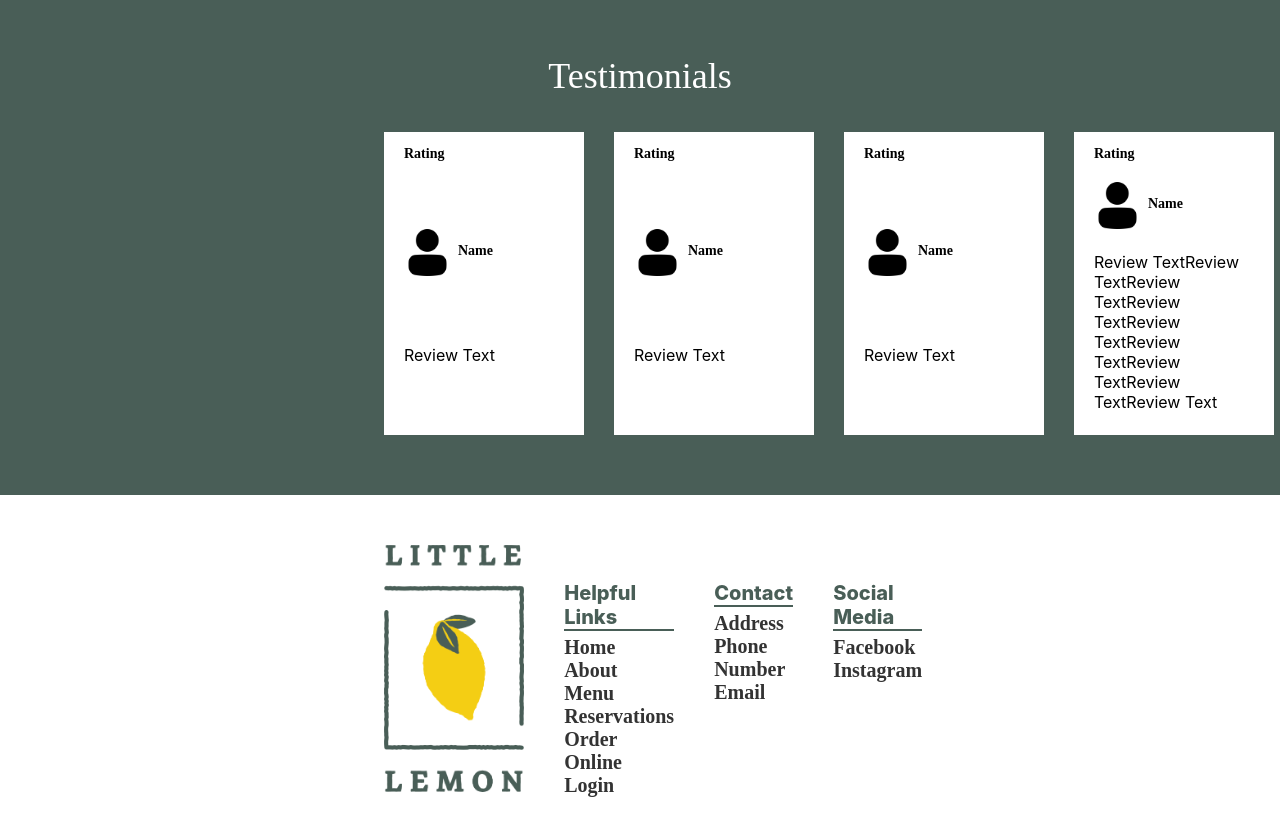
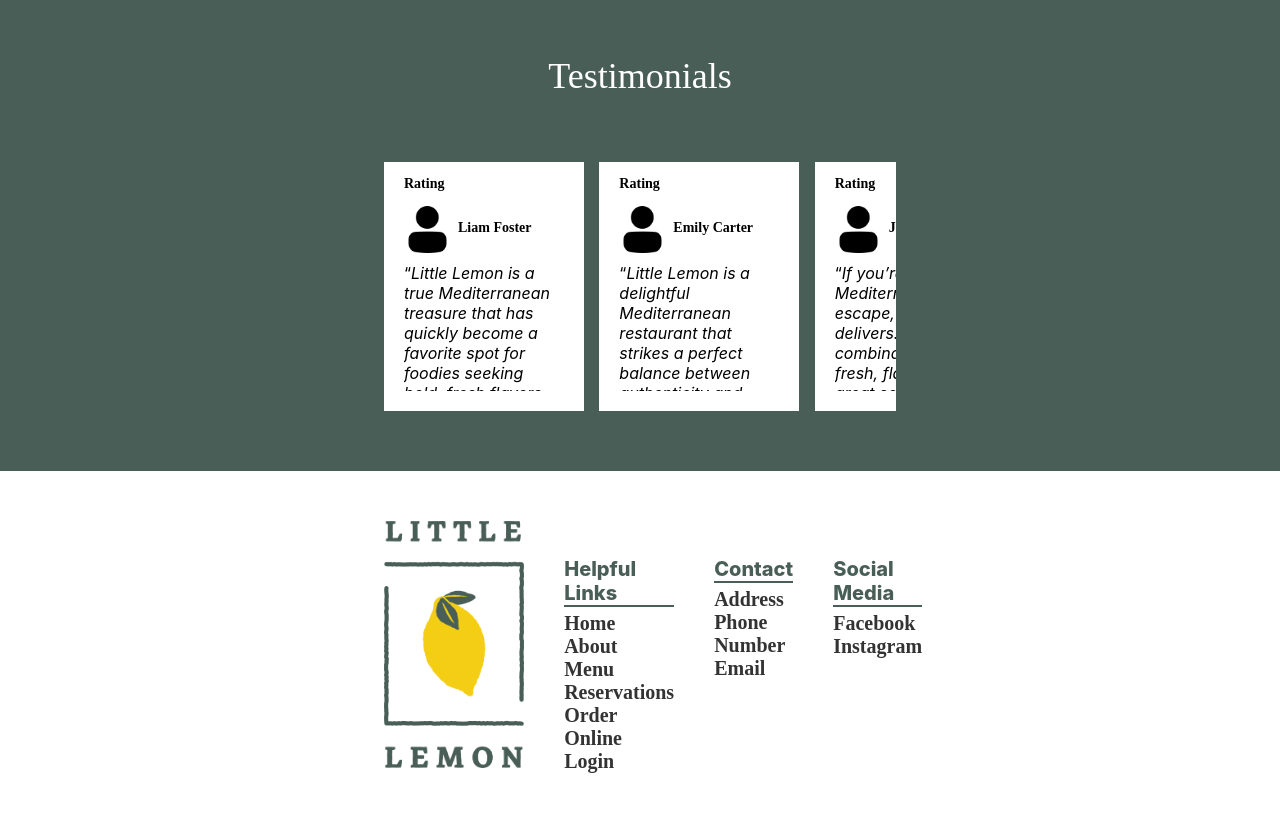
Before and after one commit to wfuertes22/Coursera_Final, a React (Create React App) app in the folder coursera-final/: page / in a window 1280 px wide. Shown: the part 1260-2096 px from the top of the page. Before the commit the page ends 2073 px from the top, so only its background shows below. Built offline with nearby package versions, Linux system fonts and the light colour scheme.

Commit message:
added reviews to testimonials and scroll function

```diff
--- a/coursera-final/src/App.css
+++ b/coursera-final/src/App.css
@@ -4,8 +4,17 @@
   --roundedCorners:
 }
 
-.verticalScroll::-webkit-scrollbar {
-  display: none;
+.slider{
+  overflow-x: scroll;
+}
+
+.verticalScroll, .visibleVerticalScroll{
+  overflow-y: scroll;
+  scrollbar-width: thin;
+}
+
+.visibleVerticalScroll{
+  margin-top: 10px;
 }
 
 
@@ -156,15 +165,11 @@ button{
 
 #productCardList{
   display: inline-grid;
-  grid-template-columns: repeat(3, 1fr);
+  grid-template-columns: repeat(auto-fill, 1fr);
   grid-template-rows: 1fr;
   margin-top: 35px;
   column-gap: 30px;
   margin-bottom: 60px;
-}
-
-.slider{
-  overflow-x: scroll;
 }
 
 .productCard{
@@ -172,15 +177,13 @@ button{
   display:flex;
   flex-direction: column;
   min-width: 200px;
+  grid-row: 1;
 }
 
 .foodCardIMG{
   max-width: 100%;
   min-height: 185px;
   object-fit: cover;
-}
-.verticalScroll{
-  overflow-y: scroll ;
 }
 
 .cardDescriptionContainer{
@@ -247,8 +250,9 @@ button{
   grid-template-columns: repeat(4, 200px);
   grid-template-rows: 1fr;
   margin-top: 35px;
-  column-gap: 30px;
+  column-gap: 3%;
   margin-bottom: 60px;
+  min-width: 22.75%;
 }
 
 .reviewContainer{
@@ -258,6 +262,7 @@ button{
   padding-right: 20px;
   padding-bottom: 20px;
   height: 100%;
+  align-content: flex-start;
 }
 
 .testimonialReview{
@@ -273,6 +278,7 @@ button{
 
 .rating{
   width: 100%;
+  max-height: 20px;
 }
 
 .profileIMG{
@@ -284,10 +290,12 @@ button{
   padding-left: 7px;
 }
 
-blockquote{
+q{
+  display: block;
   margin-left: 0;
   margin-right: 0;
-  width: 100%;
+  margin-top: 0;
+  max-height: 128px;
 }
 /*---------------------End of Main CSS----------------*/
 
@@ -298,6 +306,7 @@ footer{
   grid-template-rows: 100%;
   justify-items: center;
   padding-top: 50px;
+  margin-bottom: 50px;
 }
 
 .footerListTitle{
--- a/coursera-final/src/components/Main.js
+++ b/coursera-final/src/components/Main.js
@@ -84,41 +84,48 @@ const Main = () =>{
             {/*--------------------------------------------*/}
             <section className="testimonials container">
                 <h2 id="testimonialTitle">Testimonials</h2>
+                <div className="slider">
                     <section className="testimonialGrid">
-
                         <article className="testimonialReview">
                             <div className="reviewContainer">
                                 <p className="rating">Rating</p>
                                 <img className="profileIMG" src={profileIMG} alt="profile icon"></img>
-                            <p className="userName">Name</p>
-                            <blockquote>Review Text</blockquote>
+                                <p className="userName">Liam Foster</p>
+                                <div className="visibleVerticalScroll">
+                                    <q><i>Little Lemon is a true Mediterranean treasure that has quickly become a favorite spot for foodies seeking bold, fresh flavors and a welcoming atmosphere.</i></q>
+                                </div>                        </div>
+                        </article>
+                        <article className="testimonialReview">
+                            <div className="reviewContainer">
+                                <p className="rating">Rating</p>
+                                <img className="profileIMG" src={profileIMG} alt="profile icon"></img>
+                                <p className="userName">Emily Carter</p>
+                                <div className="visibleVerticalScroll">
+                                    <q><i>Little Lemon is a delightful Mediterranean restaurant that strikes a perfect balance between authenticity and comfort. Whether you’re a fan of Mediterranean cuisine or a first-timer, this place has something special to offer.</i></q>
+                                </div>                        </div>
+                        </article>
+                        <article className="testimonialReview">
+                            <div className="reviewContainer">
+                                <p className="rating">Rating</p>
+                                <img className="profileIMG" src={profileIMG} alt="profile icon"></img>
+                                <p className="userName">Jacob Martinez</p>
+                                <div className="visibleVerticalScroll">
+                                    <q><i>If you’re craving a Mediterranean escape, Little Lemon delivers. The combination of fresh, flavorful food, great service, and a relaxed ambiance makes it a standout. It’s a place that I’ll gladly return to, and I can’t wait to explore more of their menu.</i></q>
+                                </div>
                             </div>
                         </article>
                         <article className="testimonialReview">
                             <div className="reviewContainer">
                                 <p className="rating">Rating</p>
                                 <img className="profileIMG" src={profileIMG} alt="profile icon"></img>
-                            <p className="userName">Name</p>
-                            <blockquote>Review Text</blockquote>
+                                <p className="userName">Sophia Bennett</p>
+                                <div className="visibleVerticalScroll">
+                                    <q><i>Little Lemon is a hidden gem for lovers of Mediterranean cuisine! From the moment I stepped inside, I was greeted with a cozy and welcoming atmosphere that instantly transported me to the sun-drenched shores of the Mediterranean.</i></q>
                                 </div>
-                    </article>
-                    <article className="testimonialReview">
-                        <div className="reviewContainer">
-                            <p className="rating">Rating</p>
-                            <img className="profileIMG" src={profileIMG} alt="profile icon"></img>
-                            <p className="userName">Name</p>
-                            <blockquote>Review Text</blockquote>
-                        </div>
-                    </article>
-                    <article className="testimonialReview">
-                        <div className="reviewContainer">
-                            <p className="rating">Rating</p>
-                            <img className="profileIMG" src={profileIMG} alt="profile icon"></img>
-                            <p className="userName">Name</p>
-                            <blockquote>Review TextReview TextReview TextReview TextReview TextReview TextReview TextReview TextReview Text</blockquote>
                             </div>
                         </article>
                     </section>
+                </div>
             </section>
             {/*--------------------------------------------*/}
             <section className="aboutOwners container">
```
Lines whose indentation alone changed are shown as unchanged.
